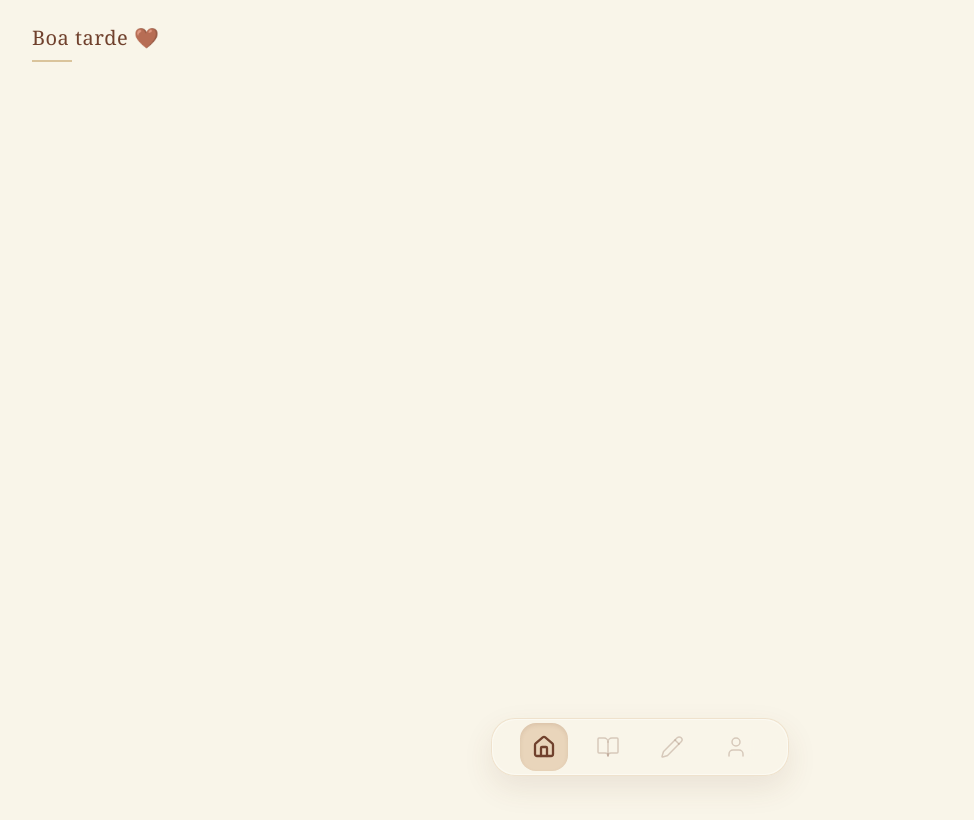
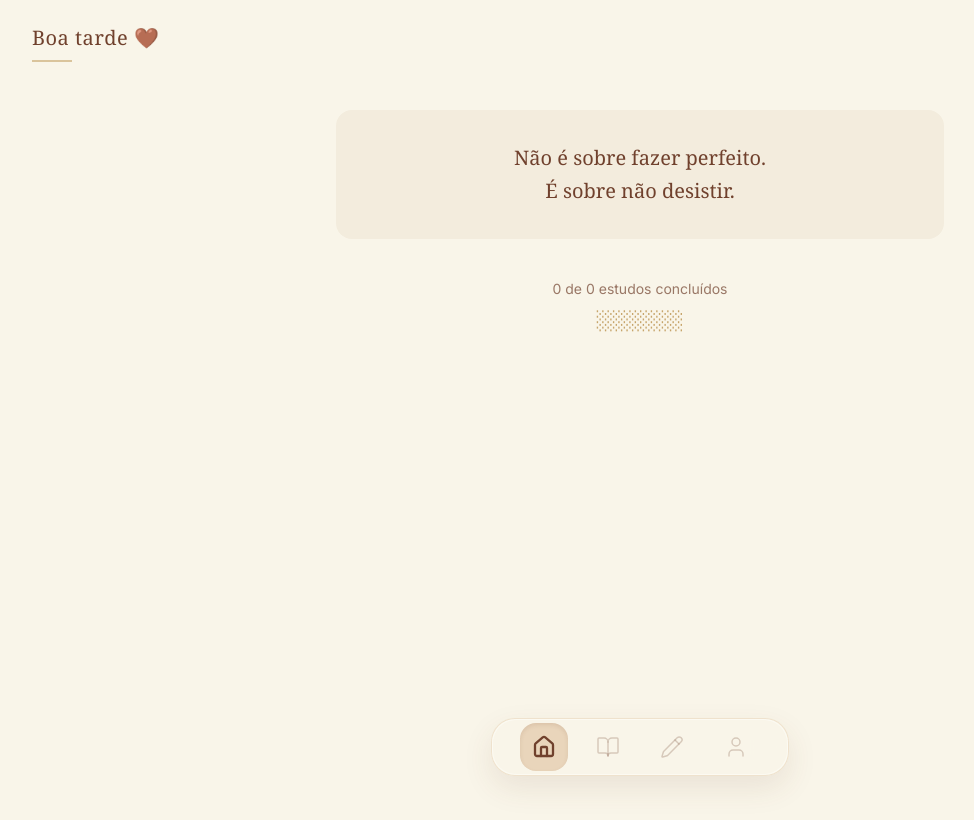
Before and after one commit to michelesannti/no-secreto, a Next.js app: page /hoje in a window 1280 px wide. Shown: the top 820 px of the page, without its empty margins (0-974 px from the left). Built offline with nearby package versions, Linux system fonts and the light colour scheme; no server answers; the database is empty; a web font is replaced by a local one.

Commit message:
home com frase do app + progresso da jornada

```diff
--- a/app/(app)/hoje/page.tsx
+++ b/app/(app)/hoje/page.tsx
@@ -7,7 +7,7 @@ export default async function HojePage() {
     data: { user },
   } = await supabase.auth.getUser();
 
-  // buscar perfil
+  // perfil
   const { data: profile } = await supabase
     .from("profiles")
     .select("nome, apelido")
@@ -16,7 +16,7 @@ export default async function HojePage() {
 
   const nome = profile?.apelido || profile?.nome;
 
-  // hora no Brasil
+  // hora Brasil
   const hora = Number(
     new Intl.DateTimeFormat("pt-BR", {
       timeZone: "America/Sao_Paulo",
@@ -30,23 +30,34 @@ export default async function HojePage() {
   if (hora >= 12 && hora < 18) saudacao = "Boa tarde";
   if (hora >= 18) saudacao = "Boa noite";
 
-  // buscar estudos
+  // estudos
   const { data: estudos } = await supabase
     .from("estudos")
     .select("*")
     .order("ordem", { ascending: true });
 
-  // progresso da usuária
+  // progresso
   const { data: progresso } = await supabase
     .from("progresso_usuario")
     .select("estudo_id")
     .eq("user_id", user?.id);
+
+  const concluidos = progresso?.length || 0;
+  const total = estudos?.length || 0;
 
   const estudosConcluidos = progresso?.map((p) => p.estudo_id) || [];
 
   const proximoEstudo = estudos?.find(
     (e) => !estudosConcluidos.includes(e.id)
   );
+
+  // barra de progresso
+  const porcentagem = total ? concluidos / total : 0;
+  const blocos = 8;
+  const preenchidos = Math.round(porcentagem * blocos);
+
+  const barra =
+    "█".repeat(preenchidos) + "░".repeat(blocos - preenchidos);
 
   return (
     <div className="min-h-screen bg-[#f9f5e9] pt-6 pb-40 text-[#70412d]">
@@ -62,24 +73,28 @@ export default async function HojePage() {
 
       <div className="max-w-2xl mx-auto px-8">
 
-        {/* FRASE DO ESTUDO */}
-        {proximoEstudo && (
-          <div className="bg-[#f3ecdd] p-8 rounded-2xl mb-12 text-center">
+        {/* FRASE DO APP */}
+        <div className="bg-[#f3ecdd] p-8 rounded-2xl mb-10 text-center">
 
-            <p className="font-serif text-2xl leading-relaxed text-[#70412d]">
-              “{proximoEstudo.frase}”
-            </p>
+          <p className="font-serif text-xl leading-relaxed">
+            Não é sobre fazer perfeito.<br/>
+            É sobre não desistir.
+          </p>
 
-            <p className="text-sm text-[#C6A46A] mt-4">
-              {proximoEstudo.livro} {proximoEstudo.capitulo}:
-              {proximoEstudo.versiculo_inicio}
-              {proximoEstudo.versiculo_fim !==
-                proximoEstudo.versiculo_inicio &&
-                `-${proximoEstudo.versiculo_fim}`}
-            </p>
+        </div>
 
-          </div>
-        )}
+        {/* PROGRESSO */}
+        <div className="text-center mb-10">
+
+          <p className="text-sm mb-2 text-[#70412d]/70">
+            {concluidos} de {total} estudos concluídos
+          </p>
+
+          <p className="font-mono text-lg text-[#C6A46A]">
+            {barra}
+          </p>
+
+        </div>
 
         {/* BOTÃO */}
         {proximoEstudo && (
```
